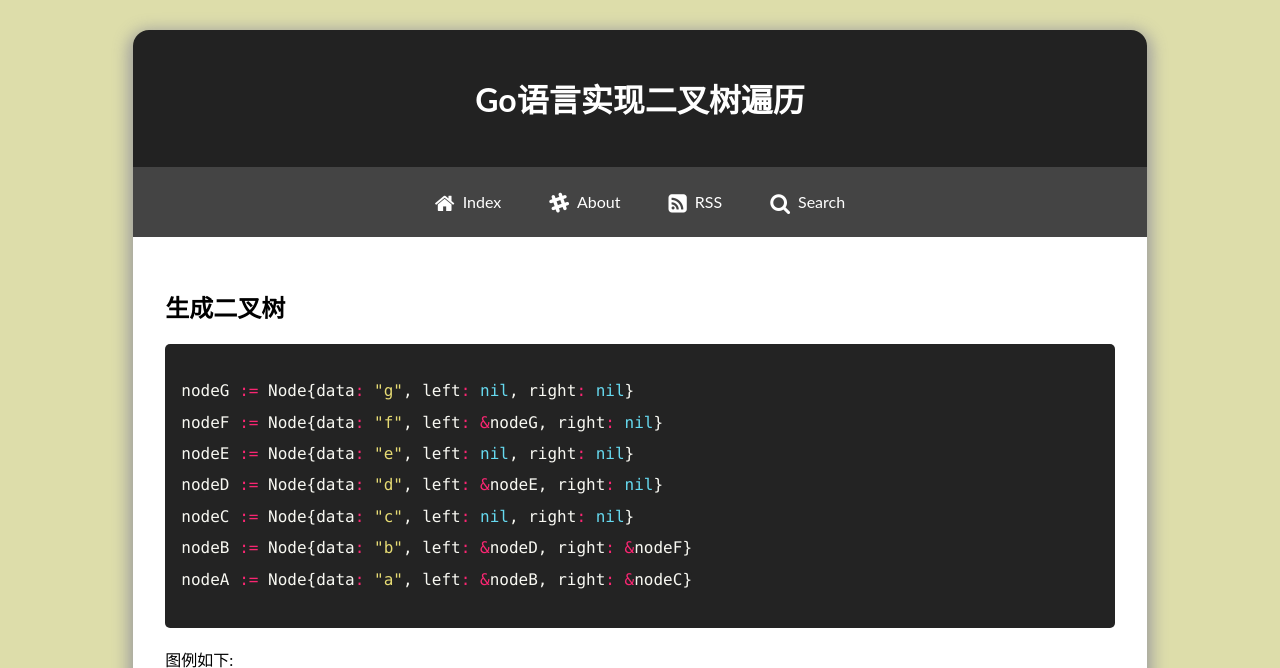
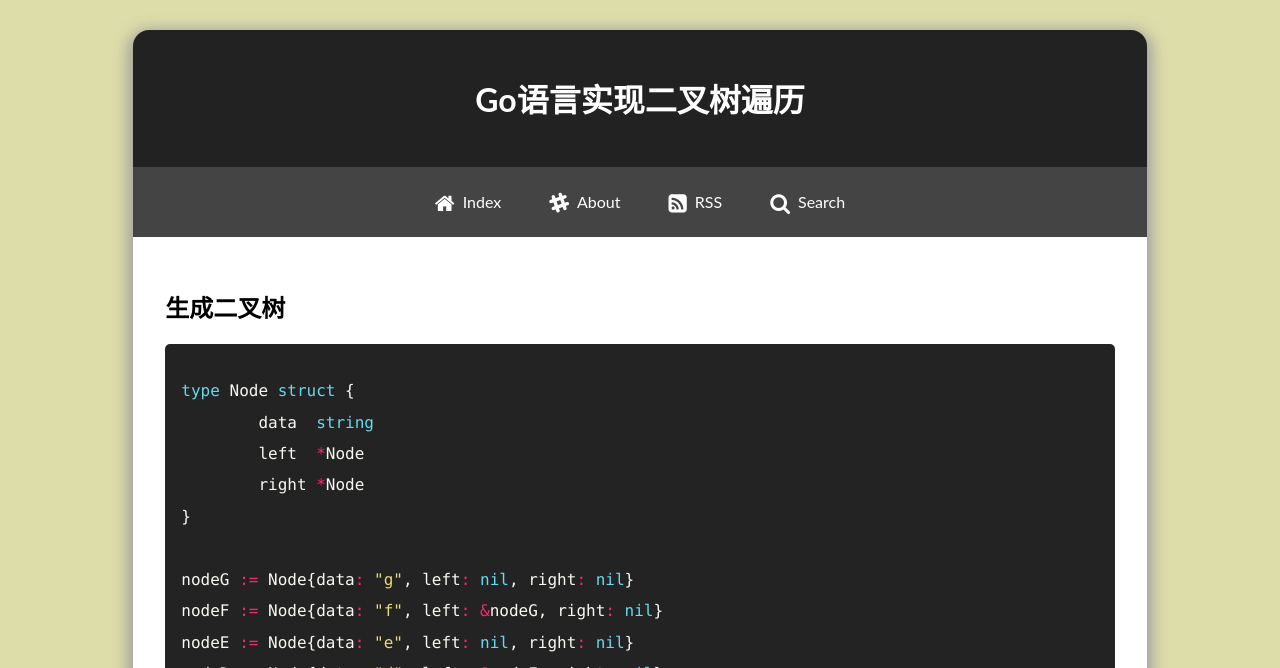
Before and after one commit to AnnatarHe/AnnatarHe.github.io, a Jekyll site: the page built from _posts/2016-12-22-btree-search.md, in a window 1280 px wide and 900 px high, cut to the strip 0-668 px from the top of the window. Built offline with Jekyll 4.4.1, drawn with Linux system fonts in a browser that asks for light colours; nearby versions of some CDN libraries; some web fonts are replaced; comment, search, counter and statistics services are not loaded.

Commit message:
fixed cdn bug and add Node struct

```diff
--- a/_posts/2016-12-22-btree-search.md
+++ b/_posts/2016-12-22-btree-search.md
@@ -7,6 +7,12 @@ tags: go algorithm
 ## 生成二叉树
 
 {% highlight go %}
+type Node struct {
+	data  string
+	left  *Node
+	right *Node
+}
+
 nodeG := Node{data: "g", left: nil, right: nil}
 nodeF := Node{data: "f", left: &nodeG, right: nil}
 nodeE := Node{data: "e", left: nil, right: nil}
@@ -18,7 +24,7 @@ nodeA := Node{data: "a", left: &nodeB, right: &nodeC}
 
 图例如下:
 
-![btree]({{ site.cdn }}/github.io/images/btree.png)
+![btree]({{ site.cdn }}/btree.png)
 
 结果应该是分别是：
 
```
